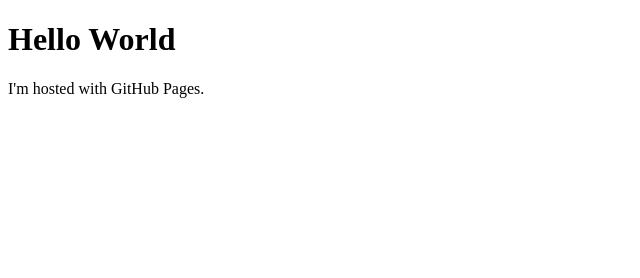
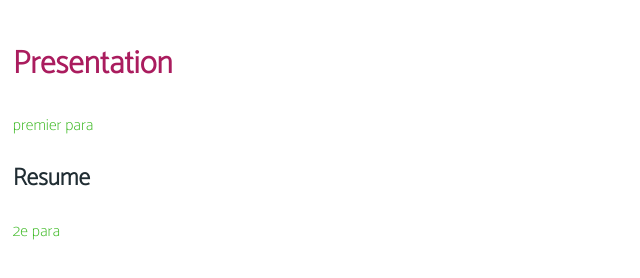
Before and after one commit to sdaviault/presentation-ART6017, a plain HTML site: page Index.html in a window 1280 px wide. Shown: the whole page, without its empty margins (0-640 px from the left). Drawn offline with Linux system fonts and the light colour scheme.

Commit message:
Changement 1

```diff
--- a/Index.html
+++ b/Index.html
@@ -1,7 +1,23 @@
+<!-- creation de Sophie Daviault -->
 <!DOCTYPE html>
 <html>
+<head>
+    <title>Presentation Sophie Daviault</title>
+
+    <meta charset="UTF-8"/>
+    <link rel="preconnect" href="https://fonts.gstatic.com">
+    <link href="https://fonts.googleapis.com/css2?family=Catamaran:wght@100&display=swap" rel="stylesheet">
+    <link rel="stylesheet" href="style.css">
+
+</head>
+
 <body>
-<h1>Hello World</h1>
-<p>I'm hosted with GitHub Pages.</p>
+<h1>Presentation</h1>
+<div class="paragraphe">
+<p>premier para</p>
+</div>
+<h2>Resume</h2>
+<p>2e para</p>
 </body>
+
 </html>
--- /dev/null
+++ b/style.css
@@ -0,0 +1,17 @@
+body {
+    margin-left: 1vw;
+    margin-right: 1vw;
+    margin-top: 3vw;
+    font-family: 'Catamaran', sans-serif;
+    color: #202D33;
+}
+
+p {
+    font-family: 'Catamaran', sans-serif;
+    color: #3cb923;
+}
+
+h1 {
+    font-family: 'Catamaran', sans-serif;
+    color: #aa1c5e;
+}
```
